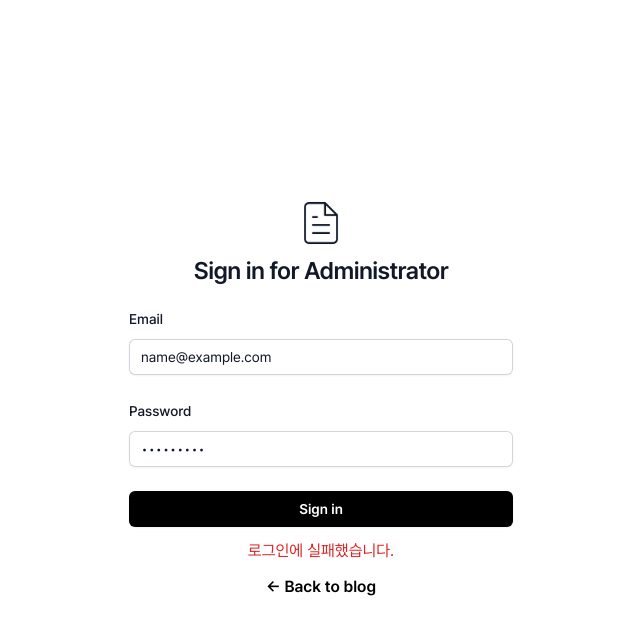
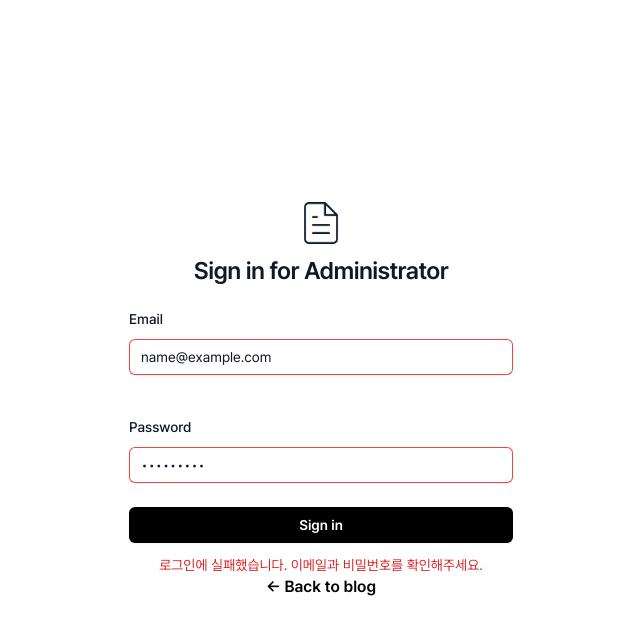
Before and after one commit to starcradle101/hoonie-log, a Next.js app: page /login in a window 1280 px wide. Both pictures are taken after typing "name@example.com", "Sample123" into the empty fields and a click on the button "Sign in". Shown: the top 634 px of the page, without its empty margins (319-959 px from the left). Built offline with nearby package versions, Linux system fonts and the light colour scheme; no server answers.

Commit message:
refactor: login page
로그인 페이지 리팩토링
Related to: #35

```diff
--- a/src/app/(login)/login/page.tsx
+++ b/src/app/(login)/login/page.tsx
@@ -3,23 +3,68 @@ import HoonieLogo from '../../components/icon/HoonieLogo';
 import Link from 'next/link';
 import { login } from '@/src/utils/supabase/serverActions';
 import { useRouter } from 'next/navigation';
-import { FormEvent, useState } from 'react';
+import { FormEvent, useState, ChangeEvent } from 'react';
+import { isValidEmail } from '@/src/lib/api';
 
 export default function LoginPage() {
 	const router = useRouter();
 	const [error, setError] = useState<string | null>(null);
+	const [emailError, setEmailError] = useState<string | null>(null);
+	const [email, setEmail] = useState<string>('');
+	const [password, setPassword] = useState<string>('');
+	const [isEmailInvalid, setIsEmailInvalid] = useState<boolean>(false);
+	const [isLoginFailed, setIsLoginFailed] = useState<boolean>(false);
+
+	const handleEmailChange = (e: ChangeEvent<HTMLInputElement>) => {
+		setEmail(e.target.value);
+		setEmailError(null);
+		setIsEmailInvalid(false);
+		setIsLoginFailed(false);
+	};
+
+	const handlePasswordChange = (e: ChangeEvent<HTMLInputElement>) => {
+		setPassword(e.target.value);
+		setIsLoginFailed(false);
+	};
 
 	const handleSubmit = async (event: FormEvent<HTMLFormElement>) => {
 		event.preventDefault();
-		const formData = new FormData(event.currentTarget);
+
+		if (!isValidEmail(email)) {
+			setEmailError('이메일 형식을 확인해 주세요');
+			setIsEmailInvalid(true);
+			return;
+		}
+
+		if (!password) {
+			setError('비밀번호를 입력해주세요.');
+			return;
+		}
+
+		setEmailError(null);
+		setError(null);
+		setIsEmailInvalid(false);
+		setIsLoginFailed(false);
+
+		const formData = new FormData();
+		formData.append('email', email);
+		formData.append('password', password);
 
 		const result = await login(formData);
 		if (result.success) {
 			router.push('/dashboard');
 		} else {
-			setError('로그인에 실패했습니다.');
+			setError('로그인에 실패했습니다. 이메일과 비밀번호를 확인해주세요.');
+			setIsLoginFailed(true);
 		}
 	};
+
+	const getInputClassName = (isError: boolean) =>
+		`block w-full rounded-md border-0 py-1.5 pl-3 text-gray-900 shadow-sm ring-1 ring-inset ${
+			isError ? 'ring-red-500' : 'ring-gray-300'
+		} placeholder:text-gray-400 focus:ring-2 focus:ring-inset ${
+			isError ? 'focus:ring-red-500' : 'focus:ring-gray-600'
+		} focus-visible:outline-none dark:text-white sm:text-sm sm:leading-6`;
 
 	return (
 		<div className='flex h-dvh flex-col items-center justify-center px-6 lg:px-8'>
@@ -31,7 +76,7 @@ export default function LoginPage() {
 			</div>
 
 			<div className='mt-5 sm:mx-auto sm:w-full sm:max-w-sm'>
-				<form className='space-y-6' onSubmit={handleSubmit}>
+				<form className='space-y-6' onSubmit={handleSubmit} noValidate>
 					<div>
 						<label
 							htmlFor='email'
@@ -44,9 +89,17 @@ export default function LoginPage() {
 								id='email'
 								name='email'
 								type='email'
-								required
-								className='block w-full rounded-md border-0 py-1.5 pl-3 text-gray-900 shadow-sm ring-1 ring-inset ring-gray-300 placeholder:text-gray-400 focus:ring-1 focus:ring-inset focus:ring-gray-600 focus-visible:outline-gray-600 dark:text-white sm:text-sm sm:leading-6'
+								value={email}
+								onChange={handleEmailChange}
+								className={getInputClassName(isEmailInvalid || isLoginFailed)}
 							/>
+						</div>
+						<div className='mt-2 h-2'>
+							{emailError && (
+								<p className='text-sm text-red-600' role='alert'>
+									{emailError}
+								</p>
+							)}
 						</div>
 					</div>
 
@@ -64,8 +117,9 @@ export default function LoginPage() {
 								id='password'
 								name='password'
 								type='password'
-								required
-								className='block w-full rounded-md border-0 py-1.5 pl-3 text-gray-900 shadow-sm ring-1 ring-inset ring-gray-300 placeholder:text-gray-400 focus:ring-1 focus:ring-inset focus:ring-gray-600 focus-visible:outline-gray-600 dark:text-white sm:text-sm sm:leading-6'
+								value={password}
+								onChange={handlePasswordChange}
+								className={getInputClassName(isLoginFailed)}
 							/>
 						</div>
 					</div>
@@ -79,7 +133,9 @@ export default function LoginPage() {
 						</button>
 					</div>
 				</form>
-				{error && <p className='mt-3 text-center text-red-600'>{error}</p>}
+				<div className='mt-3 h-2'>
+					{error && <p className='text-center text-sm text-red-600'>{error}</p>}
+				</div>
 				<div className='mt-3 flex justify-center'>
 					<Link
 						href='/'
--- a/src/utils/supabase/serverActions.ts
+++ b/src/utils/supabase/serverActions.ts
@@ -9,11 +9,10 @@ export async function login(formData: FormData) {
 		password: formData.get('password') as string,
 	};
 
-	// login data 포함시켜서 로직 처리 수정할 것
 	const { error } = await supabase.auth.signInWithPassword(data);
 
 	if (error) {
-		return { success: false, error };
+		return { success: false, error: error.message };
 	}
 
 	console.log('로그인 완료');
```
